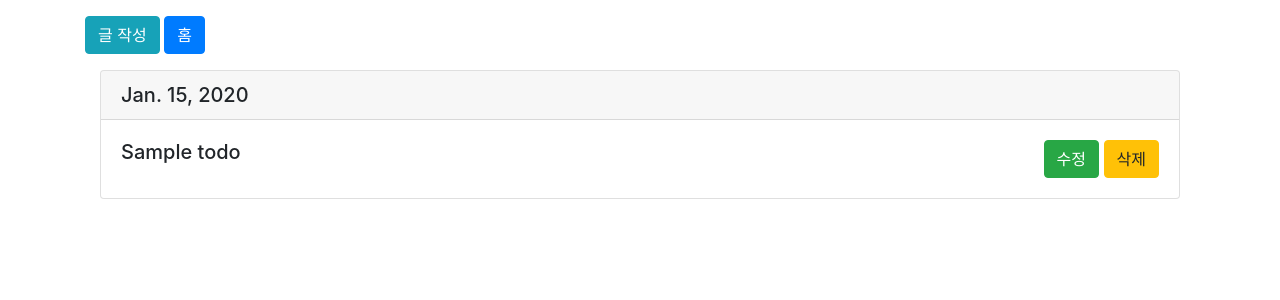
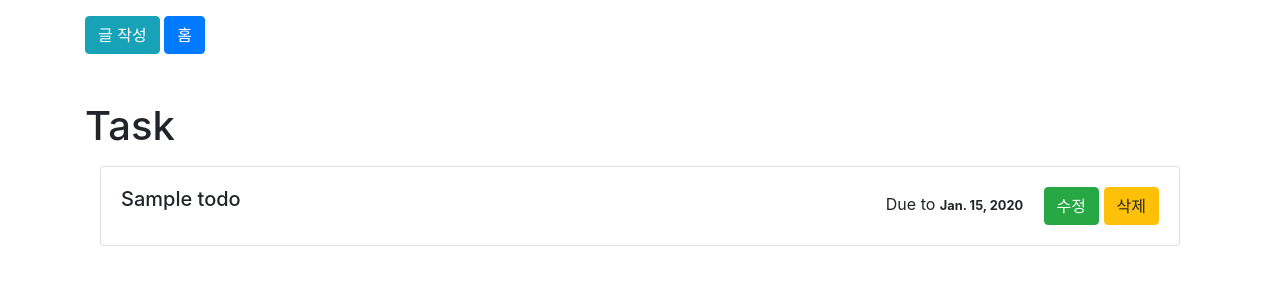
Before and after one commit to hackthegist/telegram-bot, a Django app: page /todos/ in a window 1280 px wide. Shown: the top 300 px of the page. Run offline with Django 3.2, Linux system fonts and the light colour scheme; tables that the repository leaves empty hold one stand-in row (values such as "Sample post"); some libraries are stand-ins or nearby versions.

Commit message:
update templates

```diff
--- a/todos/templates/todos/create.html
+++ b/todos/templates/todos/create.html
@@ -2,7 +2,7 @@
 
 
 {% block body %}
-<h1>새 글 쓰기</h1>
+<h1 class="mt-5 mb-3">New</h1>
 <form action="{% url 'todos:create' %}" method="post">
     {% csrf_token %}
     <input type="text" name="title">
--- a/todos/templates/todos/index.html
+++ b/todos/templates/todos/index.html
@@ -2,14 +2,15 @@
 
 
 {% block body %}
+<h1 class="mt-5">Task</h1>
 <div class="container my-3">
     {% for todo in todos  %}
     <div class="card">
-        <h5 class="card-header"> {{ todo.due_date }}</h5>
         <div class="card-body d-flex justify-content-between">
             <h5 class="card-title">{{ todo.title }}</h5>
             <!-- <p class="card-text">With supporting text below as a natural lead-in to additional content.</p> -->
             <div>
+                Due to <small class="mr-3"><b> {{ todo.due_date }}</b></small>
                 <a href="{% url 'todos:update' todo.id %}" class="btn btn-success">수정</a>
                 <a href="{% url 'todos:delete' todo.id %}" class="btn btn-warning">삭제</a>
             </div>
--- a/todos/templates/todos/update.html
+++ b/todos/templates/todos/update.html
@@ -2,7 +2,7 @@
 
 
 {% block body %}
-<h1>글 수정하기</h1>
+<h1 class="mt-5 mb-3">Edit</h1>
 <form action="{% url 'todos:update' todo.id %}" method="post">
     {% csrf_token %}
     <input type="text" name="title" value="{{ todo.title }}">
```
